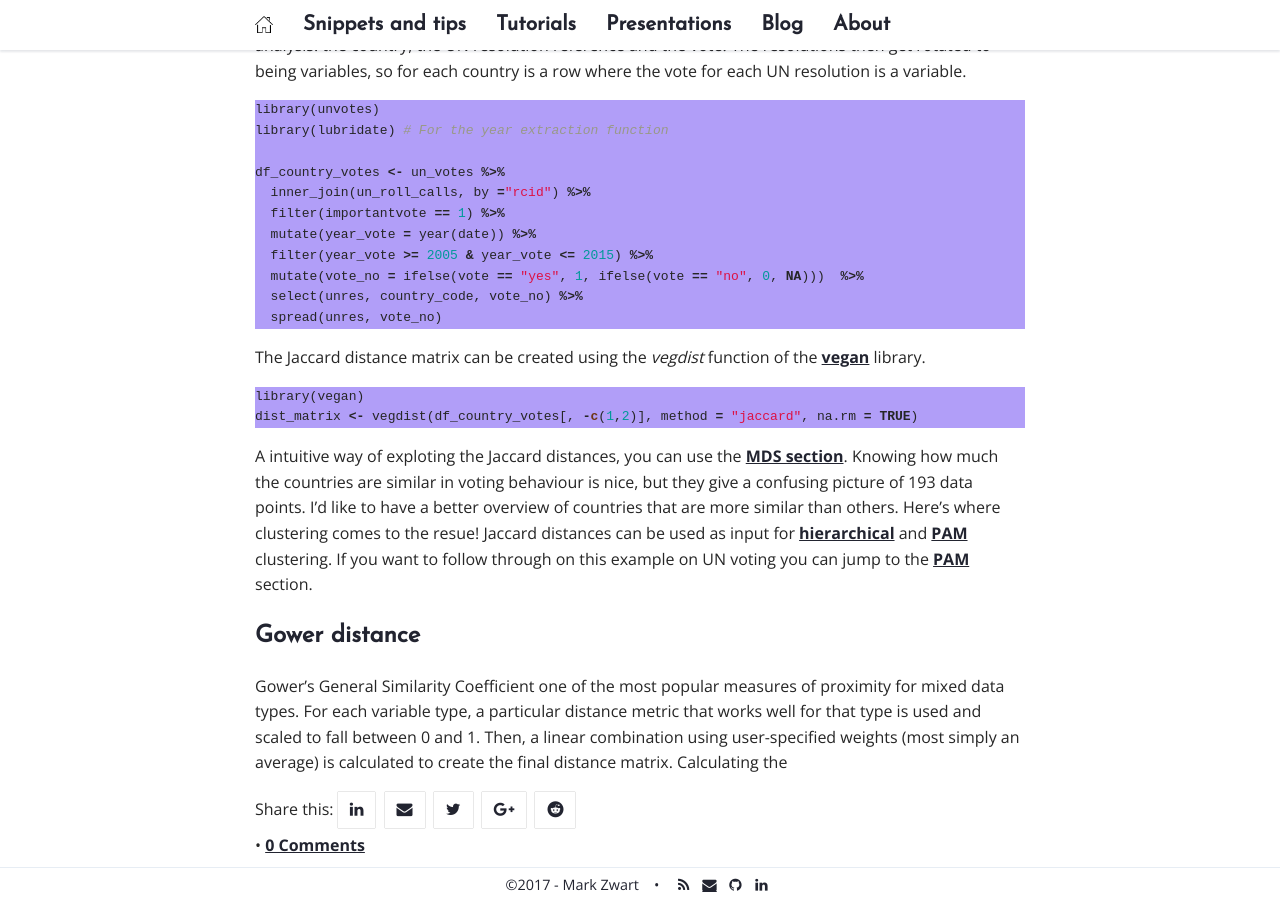
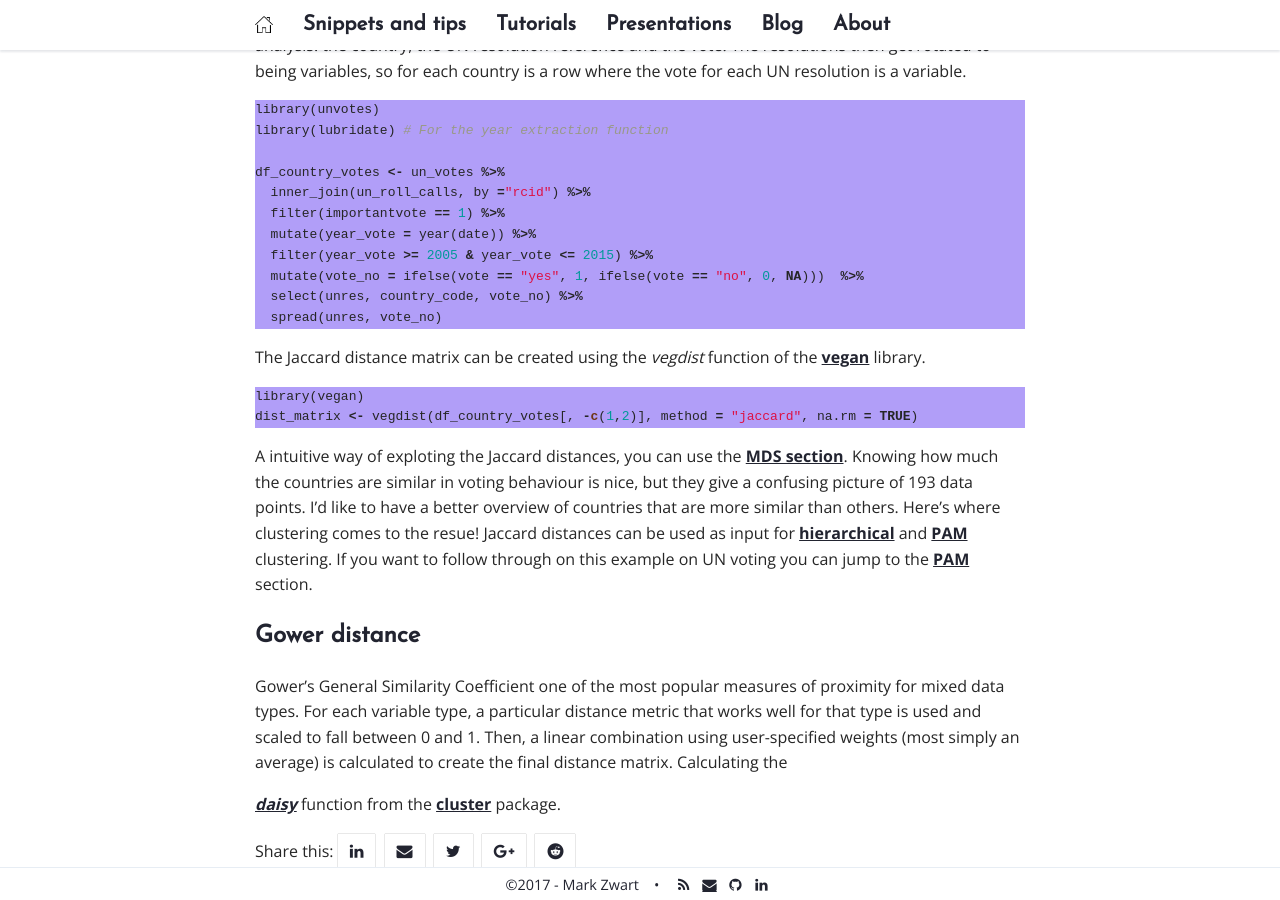
Before and after one commit to mark-me/mark-me.github.io, a Jekyll site: the page built from _pages/tutorials/distance-measures/distance-measures.md, in a window 1280 px wide and 900 px high, scrolled down 1945 px. Built offline with Jekyll 4.4.1, drawn with Linux system fonts in a browser that asks for light colours; nearby versions of some CDN libraries; comment, search, counter and statistics services are not loaded.

Commit message:
Update distance-measures.md

```diff
--- a/_pages/tutorials/distance-measures/distance-measures.md
+++ b/_pages/tutorials/distance-measures/distance-measures.md
@@ -75,3 +75,5 @@ A intuitive way of exploting the Jaccard distances, you can use the [MDS section
 ## Gower distance
 Gower's General Similarity Coefficient one of the most popular measures of proximity for mixed data types. For each variable type, a particular distance metric that works well for that type is used and scaled to fall between 0 and 1. Then, a linear combination using user-specified weights (most simply an average) is calculated to create the final distance matrix.
 Calculating the
+
+_[daisy](https://www.rdocumentation.org/packages/cluster/topics/daisy)_ function from the **[cluster](https://www.rdocumentation.org/packages/cluster)** package.
```
